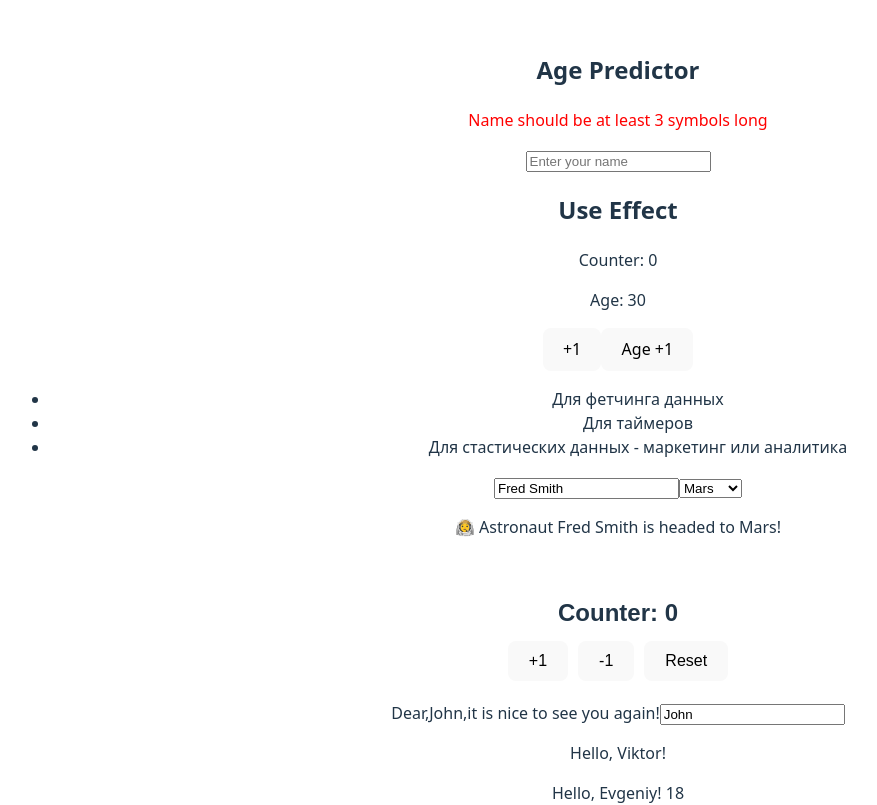
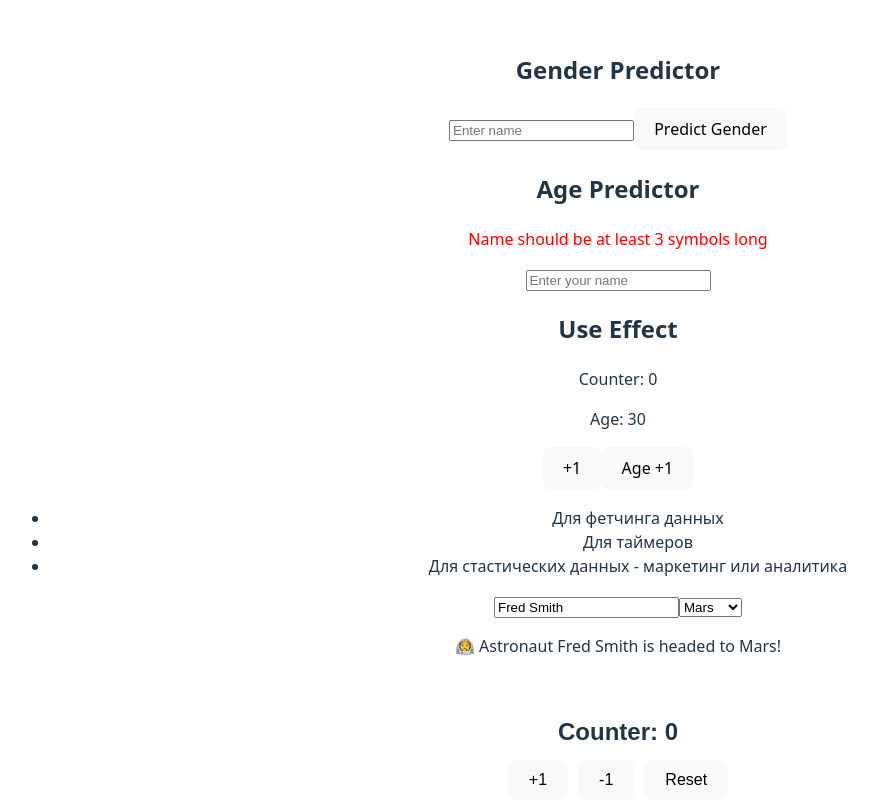
Before and after one commit to KonstantinM88/project-01, a React (Vite) app: page / in a window 1280 px wide. Shown: the top 805 px of the page, without its empty margins (22-899 px from the left). Built offline with nearby package versions, Linux system fonts and the light colour scheme.

Commit message:
GenderPredictor

```diff
--- a/src/App.tsx
+++ b/src/App.tsx
@@ -11,6 +11,7 @@ import PersonalGreeting from './components/PersonalGreeting/PersonalGreeting'
 import { SpaceMissionForm } from './components/SpaceMissionForm/SpaceMissionForm'
 import Demo from './components/Demo/Demo'
 import { AgePredictor } from './components/AgePredictor/AgePredictor'
+import { GenderPredictor } from './components/GenderPredictor/GenderPredictor'
 
 function App() {
 
@@ -50,6 +51,7 @@ function App() {
 const name = "Viktor";
 return (
     <>
+    <GenderPredictor />
     <AgePredictor/>
     <Demo />
     <SpaceMissionForm />
--- /dev/null
+++ b/src/components/GenderPredictor/GenderPredictor.tsx
@@ -0,0 +1,83 @@
+import { useState } from "react";
+
+interface GenderApiResponse {
+  name?: string;
+  gender?: string | null;
+  country?: string | null;
+  probability?: number;
+  remaining_requests?: number;
+  remaining_credits?: number;
+}
+
+export const GenderPredictor = () => {
+  const [name, setName] = useState<string>("");
+  const [data, setData] = useState<GenderApiResponse | null>(null);
+  const [loading, setLoading] = useState<boolean>(false);
+  const [error, setError] = useState<string>("");
+  const [nameError, setNameError] = useState<string>("");
+
+  const handleClick = async () => {
+    if (!name.trim()) {
+      setNameError("Name cannot be empty");
+      return;
+    }
+    setNameError("");
+    setLoading(true);
+    setError("");
+    try {
+      const res = await fetch(`https://api.genderapi.io/api/?name=${name}`);
+      if (!res.ok) {
+        throw new Error("Failed to fetch gender data");
+      }
+      const obj: GenderApiResponse = await res.json();
+      setData(obj);
+    } catch (err: unknown) {
+      if (err instanceof Error) {
+        setError(err.message);
+      }
+    } finally {
+      setLoading(false);
+    }
+  };
+
+  const mapGender = (g: string | null | undefined) => {
+    if (g === "male") return "мужской";
+    if (g === "female") return "женский";
+    return g ?? "";
+  };
+
+  return (
+    <section>
+      <h2>Gender Predictor</h2>
+      <input
+        type="text"
+        value={name}
+        placeholder="Enter name"
+        onChange={(e) => setName(e.target.value)}
+      />
+      <button type="button" onClick={handleClick}>
+        Predict Gender
+      </button>
+      {nameError && <p style={{ color: "red" }}>{nameError}</p>}
+      {error && <p style={{ color: "red" }}>{error}</p>}
+      {loading && <p>Loading...</p>}
+      {data && !loading && !error && (
+        <div>
+          {data.name && <p>Имя: {data.name}</p>}
+          {data.gender && <p>Пол: {mapGender(data.gender)}</p>}
+          {data.country && <p>Страна: {data.country}</p>}
+          {data.probability !== undefined && (
+            <p>Вероятность: {data.probability}</p>
+          )}
+          {(data.remaining_requests ?? data.remaining_credits) !== undefined && (
+            <p>
+              Остаток запросов: {data.remaining_requests ?? data.remaining_credits}
+            </p>
+          )}
+        </div>
+      )}
+    </section>
+  );
+};
+
+export default GenderPredictor;
```
